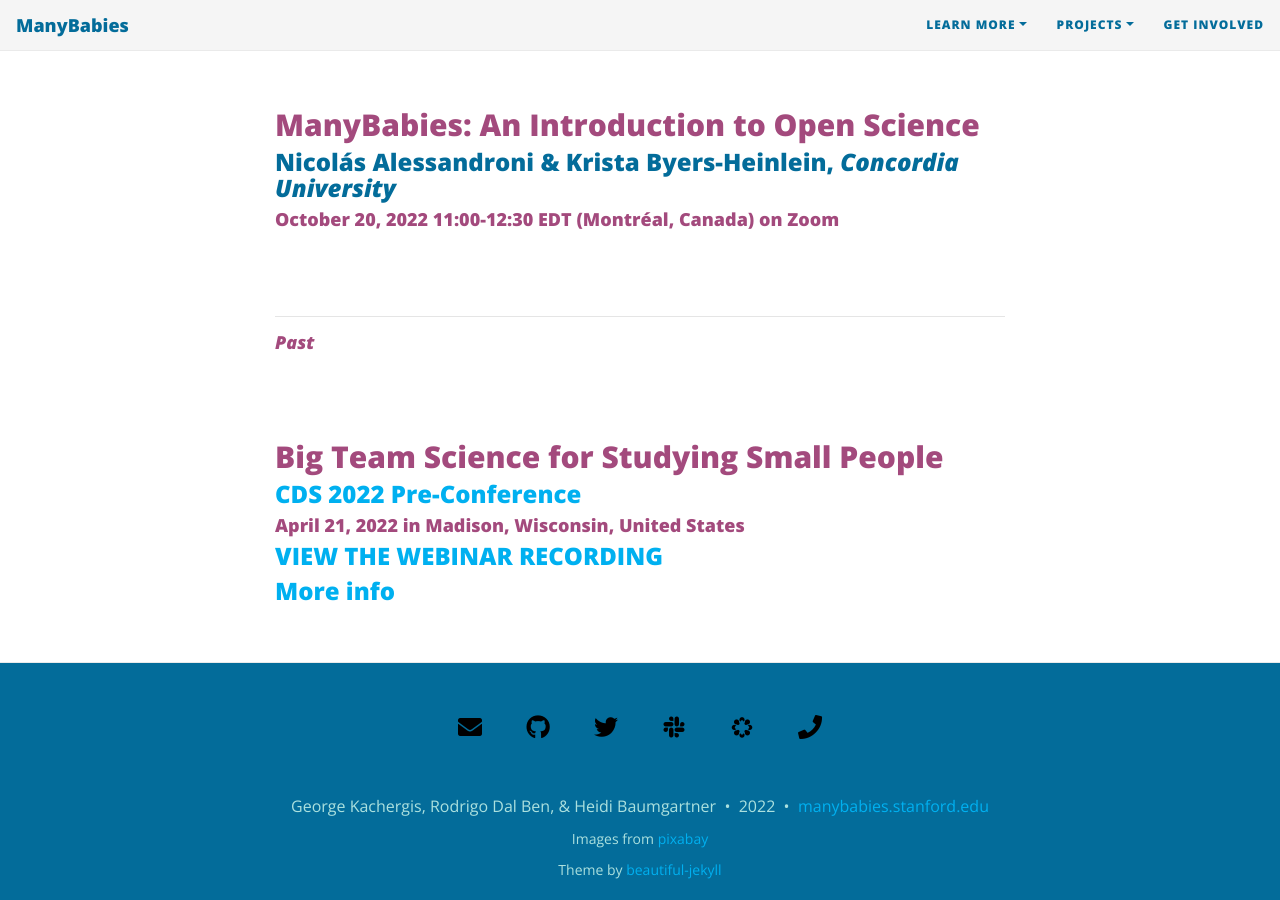
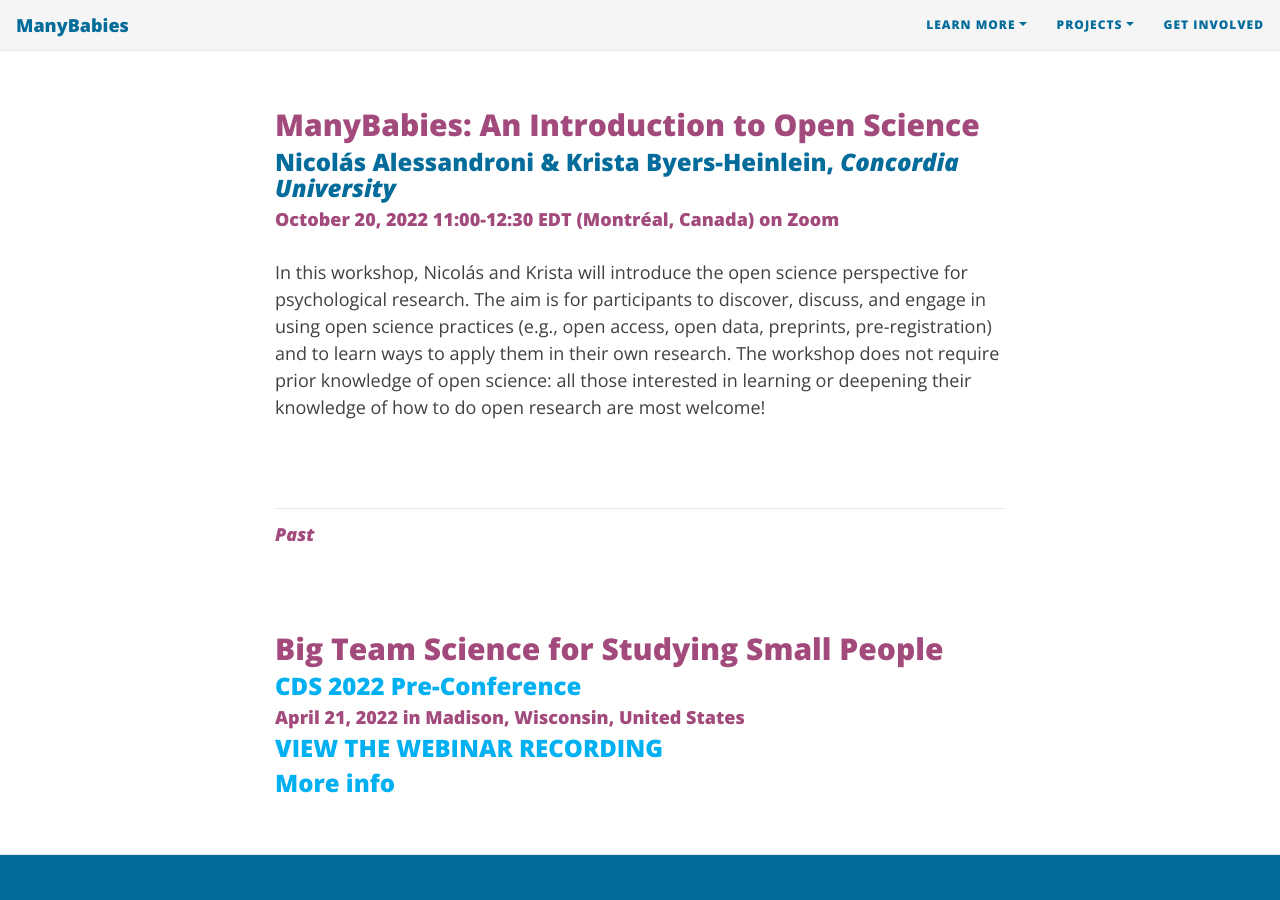
Before and after one commit to manybabies/manybabies.github.io, a Jekyll site: the page built from workshops.md, in a window 1280 px wide and 900 px high, scrolled down 521 px. Built offline with Jekyll 4.4.1, drawn with Linux system fonts in a browser that asks for light colours; nearby versions of some CDN libraries; some web fonts are replaced.

Commit message:
Update workshops.md

```diff
--- a/workshops.md
+++ b/workshops.md
@@ -11,13 +11,15 @@
 ### Nicolás Alessandroni & Krista Byers-Heinlein, *Concordia University*
 #### October 20, 2022 11:00-12:30 EDT (Montréal, Canada) on Zoom
 
+In this workshop, Nicolás and Krista will introduce the open science perspective for psychological research. The aim is for participants to discover, discuss, and engage in using open science practices (e.g., open access, open data, preprints, pre-registration) and to learn ways to apply them in their own research. The workshop does not require prior knowledge of open science: all those interested in learning or deepening their knowledge of how to do open research are most welcome!
+
+
 <br>
 
 ***
 
 #### *Past*
 <br>
-
 ## Big Team Science for Studying Small People
 ### [CDS 2022 Pre-Conference](https://cogdevsoc.org/pre-conference-workshops-2/)
 #### April 21, 2022 in Madison, Wisconsin, United States
```
